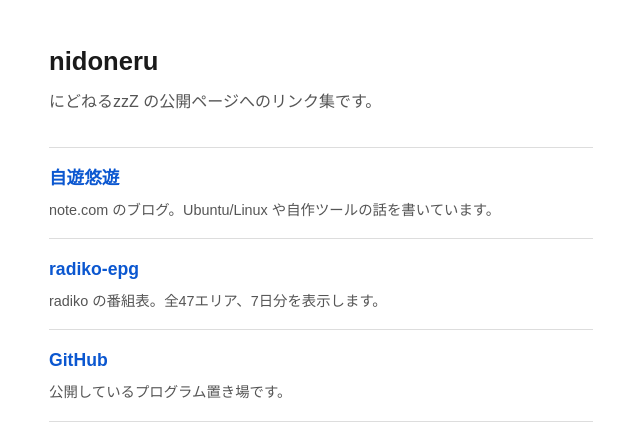
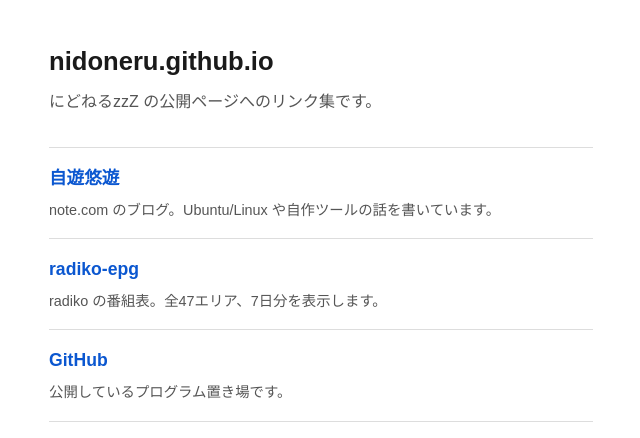
Before and after one commit to nidoneru/nidoneru.github.io, a plain HTML site: page index.html in a window 1280 px wide. Shown: the whole page, without its empty margins (319-959 px from the left). Drawn offline with Linux system fonts and the light colour scheme.

Commit message:
表示名を nidoneru.github.io に変更

```diff
--- a/index.html
+++ b/index.html
@@ -3,7 +3,10 @@
 <head>
 <meta charset="utf-8">
 <meta name="viewport" content="width=device-width, initial-scale=1">
-<title>nidoneru</title>
+<title>nidoneru.github.io</title>
+<link rel="icon" href="/favicon.ico" sizes="any">
+<link rel="icon" type="image/png" href="/favicon-192.png" sizes="192x192">
+<link rel="apple-touch-icon" href="/apple-touch-icon.png">
 <meta name="description" content="にどねるzzZ の公開ページへのリンク集">
 <style>
   body {
@@ -56,7 +59,7 @@
 </head>
 <body>
 <main>
-  <h1>nidoneru</h1>
+  <h1>nidoneru.github.io</h1>
   <p class="sub">にどねるzzZ の公開ページへのリンク集です。</p>
   <ul>
     <li>
```
